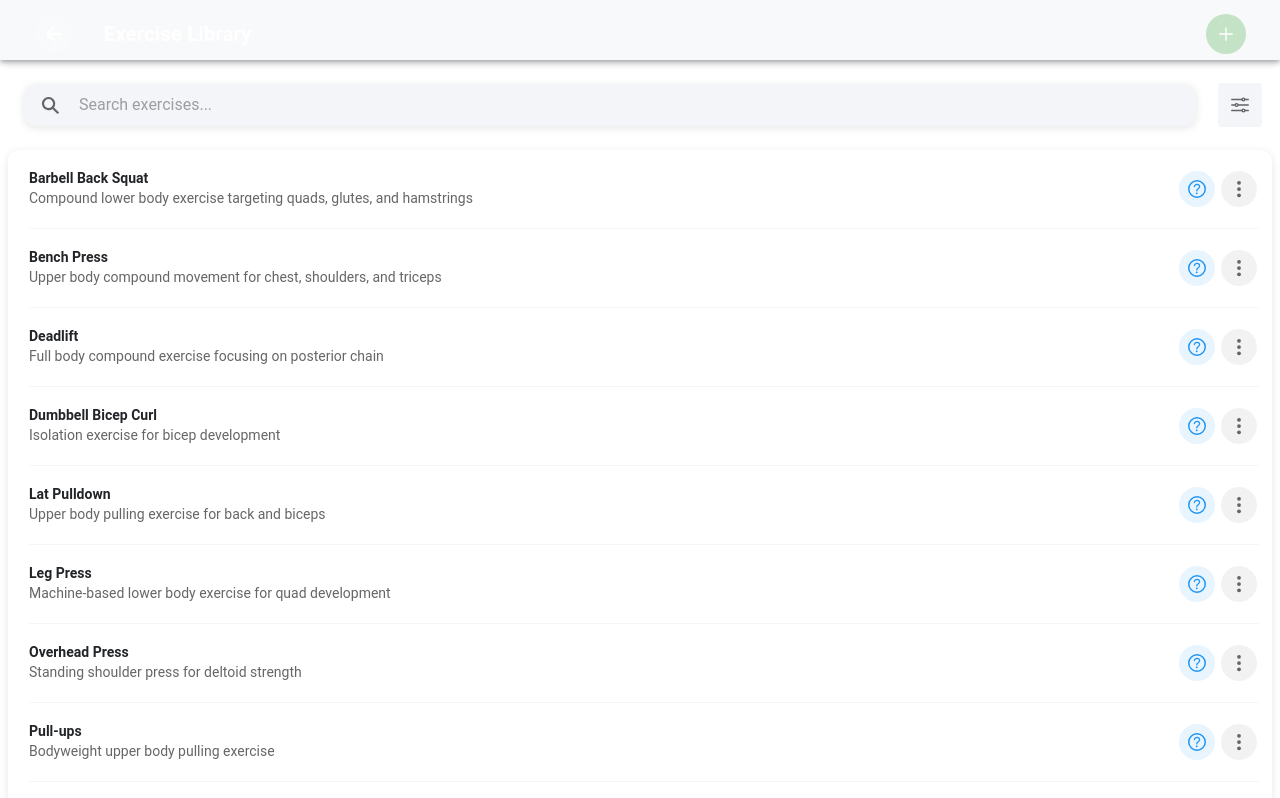
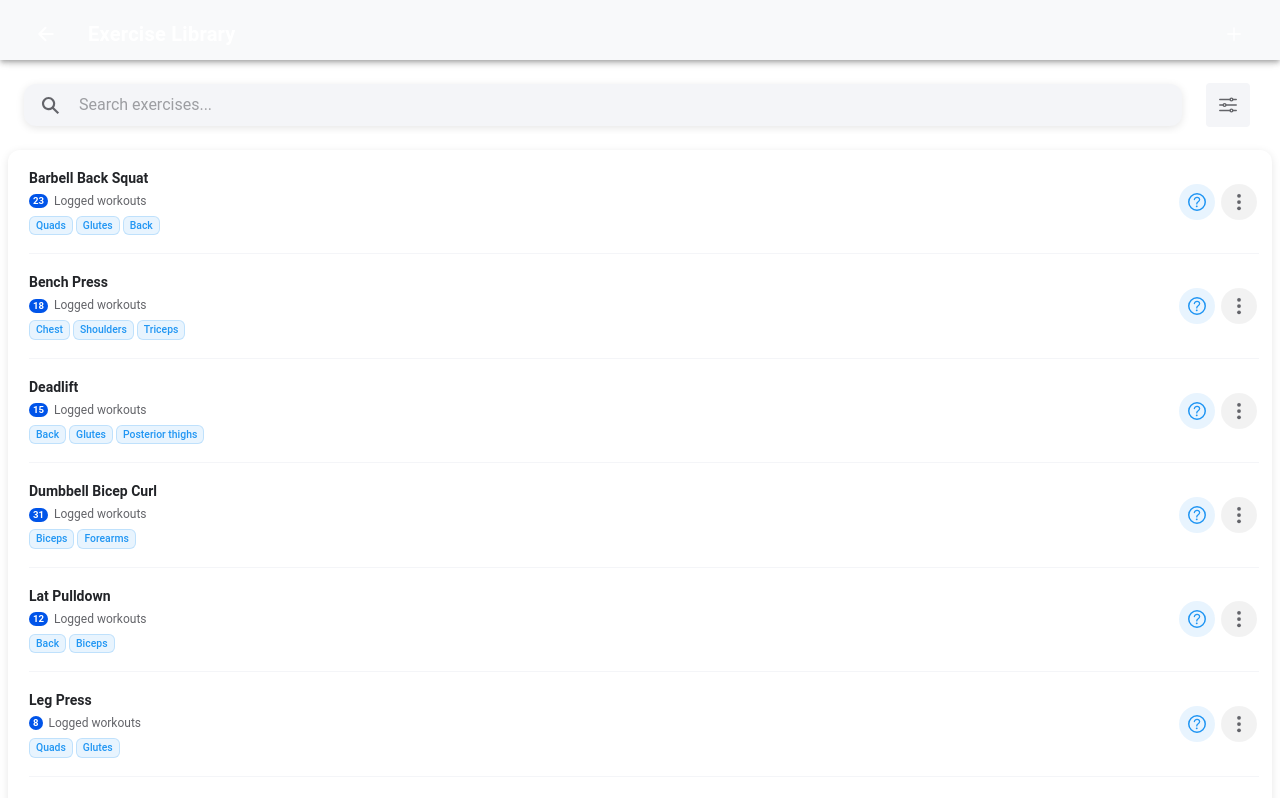
Before and after one commit to brentmaggard/ironforge-ionic, a React (Vite) app: page /exercise in a window 1280 px wide. Built offline with nearby package versions, Linux system fonts and the light colour scheme.

Commit message:
Push changes

```diff
--- a/src/pages/Exercise.css
+++ b/src/pages/Exercise.css
@@ -33,28 +33,33 @@
   --min-height: 60px;
 }
 
-.back-button, .add-button {
+.exercise-page-overlay .back-button, .exercise-page-overlay .add-button {
   --color: white;
-}
-
-.back-button-circle, .add-button-circle {
   width: 40px;
   height: 40px;
   border-radius: 50%;
-  background: rgba(255, 255, 255, 0.2);
-  display: flex;
-  align-items: center;
-  justify-content: center;
-  backdrop-filter: blur(10px);
+  --background: transparent;
 }
 
-.back-button-circle ion-icon, .add-button-circle ion-icon {
+.exercise-page-overlay .back-button:hover, .exercise-page-overlay .add-button:hover {
+  --background-hover: rgba(255, 255, 255, 0.3) !important;
+  --background-hover-opacity: 1 !important;
+  --border-radius: 50% !important;
+  --ripple-color: transparent !important;
+}
+
+.exercise-page-overlay .back-button-icon, .exercise-page-overlay .add-button-icon {
   font-size: 22px;
   color: white;
 }
 
-.add-button-circle {
-  background: rgba(76, 175, 80, 0.3);
+.exercise-page-overlay .add-button {
+  --background: transparent;
+}
+
+.exercise-page-overlay .add-button:hover {
+  --background-hover: rgba(76, 175, 80, 0.4) !important;
+  --background-hover-opacity: 1 !important;
 }
 
 .exercise-title {
@@ -65,8 +70,12 @@
 
 /* Search Section */
 .exercise-search-section {
-  padding: 16px;
-  background: var(--ion-background-color);
+  --background: var(--ion-background-color);
+  --padding-start: 16px;
+  --padding-end: 16px;
+  --padding-top: 16px;
+  --padding-bottom: 16px;
+  --inner-padding-end: 12px;
 }
 
 .exercise-searchbar {
@@ -76,19 +85,6 @@
   --color: var(--ion-color-dark);
   --placeholder-color: var(--ion-color-medium);
   --icon-color: var(--ion-color-medium);
-  flex: 1;
-}
-
-/* Search Section with Filter Button */
-.exercise-search-section {
-  padding: 16px;
-  background: var(--ion-background-color);
-  display: flex;
-  align-items: center;
-  gap: 12px;
-}
-
-.exercise-searchbar {
   flex: 1;
 }
 
@@ -379,11 +375,71 @@
   margin: 0;
 }
 
-.exercise-description {
-  font-size: 0.5rem;
+.workout-count {
+  display: flex;
+  align-items: center;
+  gap: 6px;
+  margin-top: 8px;
+}
+
+.completion-badge {
+  --background: var(--progress-blue);
+  --color: white;
+  font-size: 0.6rem;
+  font-weight: 600;
+  padding: 2px 4px;
+  border-radius: 8px;
+  display: flex;
+  align-items: center;
+  justify-content: center;
+  line-height: 1;
+}
+
+.logged-text {
+  font-size: 0.75rem;
   color: var(--ion-color-medium);
+  font-weight: 400;
+}
+
+.muscle-groups {
+  display: flex;
+  flex-wrap: wrap;
+  gap: 3px;
+  margin-top: 8px;
+}
+
+.muscle-group-tag {
+  --background: rgba(33, 150, 243, 0.1);
+  --color: var(--progress-blue);
+  border: 1px solid rgba(33, 150, 243, 0.2);
+  border-radius: 6px;
   margin: 0;
-  line-height: 1.4;
+  font-size: 0.65rem;
+  height: auto;
+  min-height: auto !important;
+  padding: 1px 4px !important;
+  display: flex;
+  align-items: center;
+  cursor: pointer;
+  transition: all 0.2s ease;
+}
+
+.muscle-group-tag:hover {
+  --background: rgba(33, 150, 243, 0.15);
+}
+
+.muscle-group-tag.active {
+  --background: var(--progress-blue);
+  --color: white;
+  border-color: var(--progress-blue);
+}
+
+.muscle-group-tag ion-label {
+  font-size: 0.65rem;
+  font-weight: 500;
+  margin: 2px !important;
+  padding: 0 !important;
+  line-height: 1.1;
 }
 
 .exercise-actions {
--- a/src/pages/Exercise.tsx
+++ b/src/pages/Exercise.tsx
@@ -15,7 +15,8 @@ import {
   IonPopover,
   IonModal,
   IonCheckbox,
-  IonChip
+  IonChip,
+  IonBadge
 } from '@ionic/react';
 import { arrowBack, add, helpCircleOutline, ellipsisVertical, heart, bookmark, share, trash, optionsOutline, person, barbell, walk, accessibility } from 'ionicons/icons';
 import { useHistory } from 'react-router-dom';
@@ -28,6 +29,7 @@ const Exercise: React.FC = () => {
   const [selectedExerciseTypes, setSelectedExerciseTypes] = useState<string[]>(['strength', 'cardio', 'mobility']);
   const [selectedMuscleGroups, setSelectedMuscleGroups] = useState<string[]>([]);
   const [selectedEquipment, setSelectedEquipment] = useState<string[]>([]);
+  const [activeMuscleFilter, setActiveMuscleFilter] = useState<string | null>(null);
   const [popoverOpen, setPopoverOpen] = useState<{open: boolean, event?: Event}>({open: false});
   const [filterDrawerOpen, setFilterDrawerOpen] = useState(false);
 
@@ -73,22 +75,96 @@ const Exercise: React.FC = () => {
   };
 
   const exercises = [
-    { name: 'Barbell Back Squat', description: 'Compound lower body exercise targeting quads, glutes, and hamstrings' },
-    { name: 'Bench Press', description: 'Upper body compound movement for chest, shoulders, and triceps' },
-    { name: 'Deadlift', description: 'Full body compound exercise focusing on posterior chain' },
-    { name: 'Dumbbell Bicep Curl', description: 'Isolation exercise for bicep development' },
-    { name: 'Lat Pulldown', description: 'Upper body pulling exercise for back and biceps' },
-    { name: 'Leg Press', description: 'Machine-based lower body exercise for quad development' },
-    { name: 'Overhead Press', description: 'Standing shoulder press for deltoid strength' },
-    { name: 'Pull-ups', description: 'Bodyweight upper body pulling exercise' },
-    { name: 'Romanian Deadlift', description: 'Hip-hinge movement targeting hamstrings and glutes' },
-    { name: 'Tricep Dips', description: 'Bodyweight exercise for tricep development' }
+    {
+      name: 'Barbell Back Squat',
+      description: 'Compound lower body exercise targeting quads, glutes, and hamstrings',
+      completionCount: 23,
+      muscleGroups: ['Quads', 'Glutes', 'Back']
+    },
+    {
+      name: 'Bench Press',
+      description: 'Upper body compound movement for chest, shoulders, and triceps',
+      completionCount: 18,
+      muscleGroups: ['Chest', 'Shoulders', 'Triceps']
+    },
+    {
+      name: 'Deadlift',
+      description: 'Full body compound exercise focusing on posterior chain',
+      completionCount: 15,
+      muscleGroups: ['Back', 'Glutes', 'Posterior thighs']
+    },
+    {
+      name: 'Dumbbell Bicep Curl',
+      description: 'Isolation exercise for bicep development',
+      completionCount: 31,
+      muscleGroups: ['Biceps', 'Forearms']
+    },
+    {
+      name: 'Lat Pulldown',
+      description: 'Upper body pulling exercise for back and biceps',
+      completionCount: 12,
+      muscleGroups: ['Back', 'Biceps']
+    },
+    {
+      name: 'Leg Press',
+      description: 'Machine-based lower body exercise for quad development',
+      completionCount: 8,
+      muscleGroups: ['Quads', 'Glutes']
+    },
+    {
+      name: 'Overhead Press',
+      description: 'Standing shoulder press for deltoid strength',
+      completionCount: 14,
+      muscleGroups: ['Shoulders', 'Triceps', 'Abs']
+    },
+    {
+      name: 'Pull-ups',
+      description: 'Bodyweight upper body pulling exercise',
+      completionCount: 27,
+      muscleGroups: ['Back', 'Biceps', 'Forearms']
+    },
+    {
+      name: 'Romanian Deadlift',
+      description: 'Hip-hinge movement targeting hamstrings and glutes',
+      completionCount: 9,
+      muscleGroups: ['Posterior thighs', 'Glutes', 'Back']
+    },
+    {
+      name: 'Tricep Dips',
+      description: 'Bodyweight exercise for tricep development',
+      completionCount: 22,
+      muscleGroups: ['Triceps', 'Chest', 'Shoulders']
+    }
   ].sort((a, b) => a.name.localeCompare(b.name));
 
-  const filteredExercises = exercises.filter(exercise =>
-    exercise.name.toLowerCase().includes(searchText.toLowerCase()) ||
-    exercise.description.toLowerCase().includes(searchText.toLowerCase())
-  );
+  const handleMuscleChipClick = (muscleGroup: string) => {
+    setActiveMuscleFilter(activeMuscleFilter === muscleGroup ? null : muscleGroup);
+  };
+
+  const handleApplyFilters = () => {
+    // Apply muscle group filter from drawer selections
+    if (selectedMuscleGroups.length === 1) {
+      setActiveMuscleFilter(selectedMuscleGroups[0]);
+    } else if (selectedMuscleGroups.length === 0) {
+      setActiveMuscleFilter(null);
+    } else {
+      // Multiple selections - for now, use the first one
+      setActiveMuscleFilter(selectedMuscleGroups[0]);
+    }
+    setFilterDrawerOpen(false);
+  };
+
+  const filteredExercises = exercises.filter(exercise => {
+    // Search filter
+    const matchesSearch = exercise.name.toLowerCase().includes(searchText.toLowerCase()) ||
+      exercise.description.toLowerCase().includes(searchText.toLowerCase());
+
+    // Muscle group filter
+    const matchesMuscleFilter = !activeMuscleFilter ||
+      exercise.muscleGroups.some(muscle => muscle === activeMuscleFilter);
+
+    return matchesSearch && matchesMuscleFilter;
+  });
 
   return (
     <IonPage className="exercise-page-overlay">
@@ -96,17 +172,13 @@ const Exercise: React.FC = () => {
         <IonToolbar className="exercise-toolbar">
           <IonButtons slot="start">
             <IonButton onClick={handleBack} className="back-button" fill="clear">
-              <div className="back-button-circle">
-                <IonIcon icon={arrowBack} />
-              </div>
+              <IonIcon icon={arrowBack} className="back-button-icon" />
             </IonButton>
           </IonButtons>
           <IonTitle className="exercise-title">Exercise Library</IonTitle>
           <IonButtons slot="end">
             <IonButton onClick={handleAddExercise} className="add-button" fill="clear">
-              <div className="add-button-circle">
-                <IonIcon icon={add} />
-              </div>
+              <IonIcon icon={add} className="add-button-icon" />
             </IonButton>
           </IonButtons>
         </IonToolbar>
@@ -115,7 +187,7 @@ const Exercise: React.FC = () => {
       <IonContent className="exercise-content">
 
         {/* Search Bar */}
-        <div className="exercise-search-section">
+        <IonItem className="exercise-search-section" lines="none">
           <IonSearchbar
             value={searchText}
             onIonInput={(e) => setSearchText(e.detail.value!)}
@@ -126,10 +198,11 @@ const Exercise: React.FC = () => {
             fill="clear"
             className="filter-button"
             onClick={() => setFilterDrawerOpen(true)}
+            slot="end"
           >
             <IonIcon icon={optionsOutline} />
           </IonButton>
-        </div>
+        </IonItem>
 
         {/* Exercise List */}
         <IonList className="exercise-list">
@@ -137,7 +210,21 @@ const Exercise: React.FC = () => {
             <IonItem key={index} className="exercise-item">
               <IonLabel className="exercise-info">
                 <h3 className="exercise-name">{exercise.name}</h3>
-                <p className="exercise-description">{exercise.description}</p>
+                <div className="workout-count">
+                  <IonBadge color="primary" className="completion-badge">{exercise.completionCount}</IonBadge>
+                  <span className="logged-text">Logged workouts</span>
+                </div>
+                <div className="muscle-groups">
+                  {exercise.muscleGroups.map((muscle, muscleIndex) => (
+                    <IonChip
+                      key={muscleIndex}
+                      className={`muscle-group-tag ${activeMuscleFilter === muscle ? 'active' : ''}`}
+                      onClick={() => handleMuscleChipClick(muscle)}
+                    >
+                      <IonLabel>{muscle}</IonLabel>
+                    </IonChip>
+                  ))}
+                </div>
               </IonLabel>
 
               <IonButton
@@ -218,7 +305,7 @@ const Exercise: React.FC = () => {
                 fill="clear"
                 size="small"
                 slot="end"
-                onClick={() => setFilterDrawerOpen(false)}
+                onClick={handleApplyFilters}
                 className="filter-header-button"
               >
                 Apply
--- a/src/pages/Profile.css
+++ b/src/pages/Profile.css
@@ -40,11 +40,21 @@
   width: 40px;
   height: 40px;
   border-radius: 50%;
-  background: rgba(255, 255, 255, 0.2);
+  background: transparent;
   display: flex;
   align-items: center;
   justify-content: center;
-  backdrop-filter: blur(10px);
+  transition: background 0.2s ease;
+}
+
+.back-button:hover, .edit-button:hover {
+  --background-hover: transparent !important;
+  --background-hover-opacity: 1 !important;
+  --ripple-color: transparent !important;
+}
+
+.back-button:hover .back-button-circle, .edit-button:hover .edit-button-circle {
+  background: rgba(255, 255, 255, 0.3);
 }
 
 .back-button-circle ion-icon, .edit-button-circle ion-icon {
```
Also changed, not shown: src/pages/EditProfile.css (+12 -2 lines), 1 other file (tests, documents, lock files or other folders).
